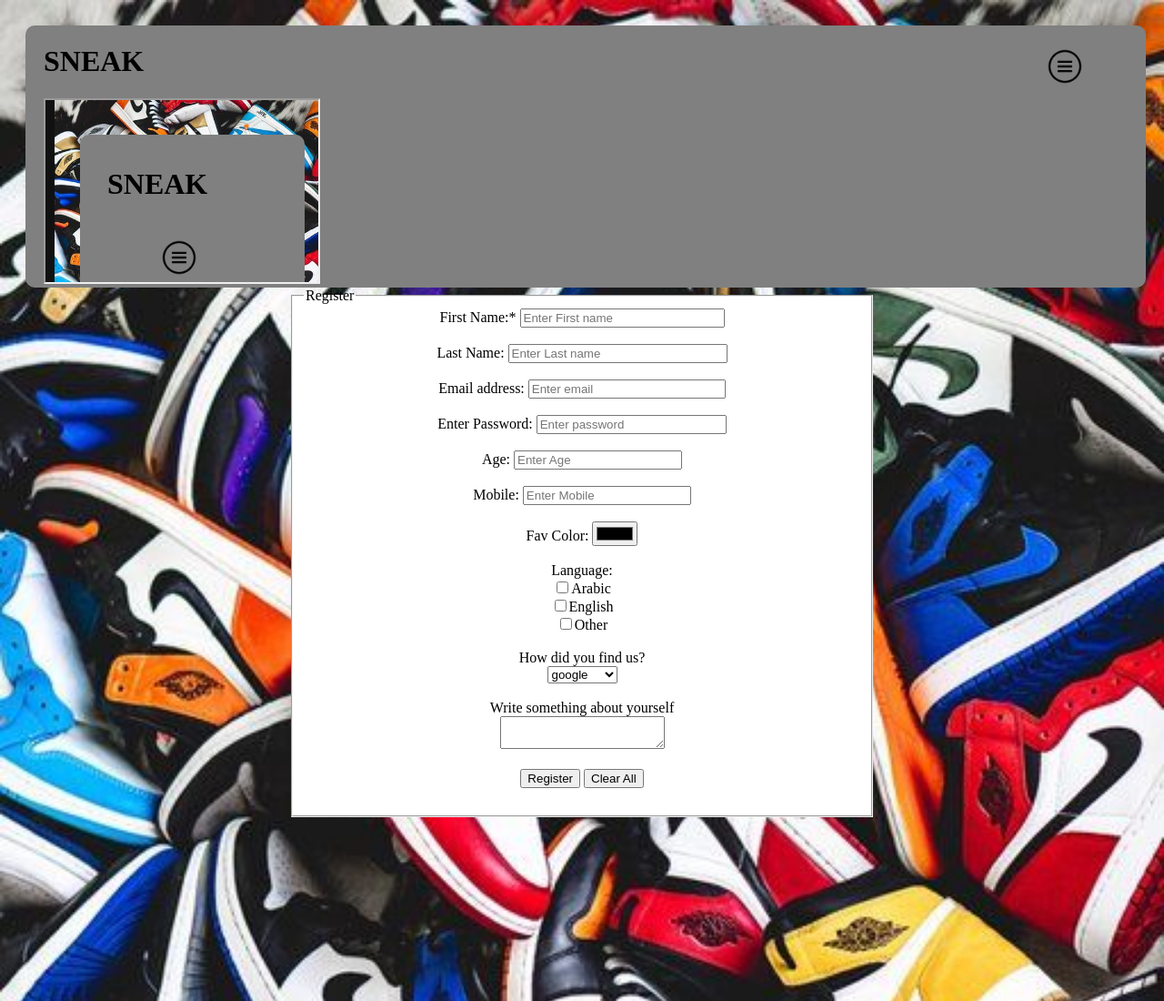
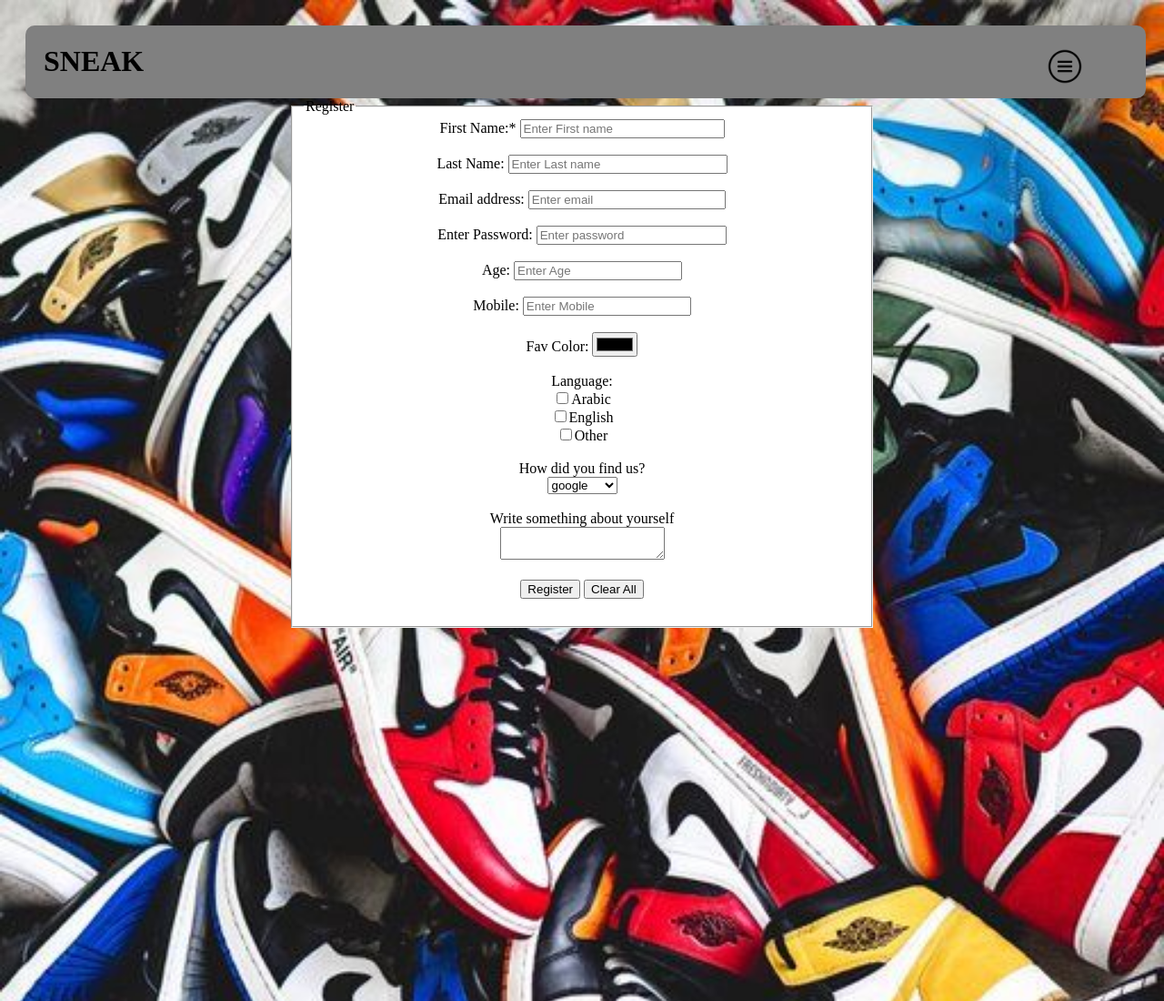
Before and after one commit to MarwanElkaramany/sneak, a plain HTML site: page Css_html_website/register.html in a window 1280 px wide. Shown: the top 1100 px of the page at 91% size. Drawn offline with Linux system fonts and the light colour scheme.

Commit message:
Revert "a"
This reverts commit 1418b2e595537b76a7c149a3e262695a27dde4c3.

```diff
--- a/Css_html_website/register.html
+++ b/Css_html_website/register.html
@@ -38,7 +38,6 @@
 				<a href="contactUs.html">Contact us</a>
 				<a href="aboutUs.html">about</a>
 			</div>
-			<iframe src="login.html" style="height:200px;width:300px;" title="Login"></iframe>
 		</div>
 	<div align="center">
 		<fieldset id="register" style="width:50%">
```
Also changed, not shown: Css_html_website/index.html (+1 -2 lines).
